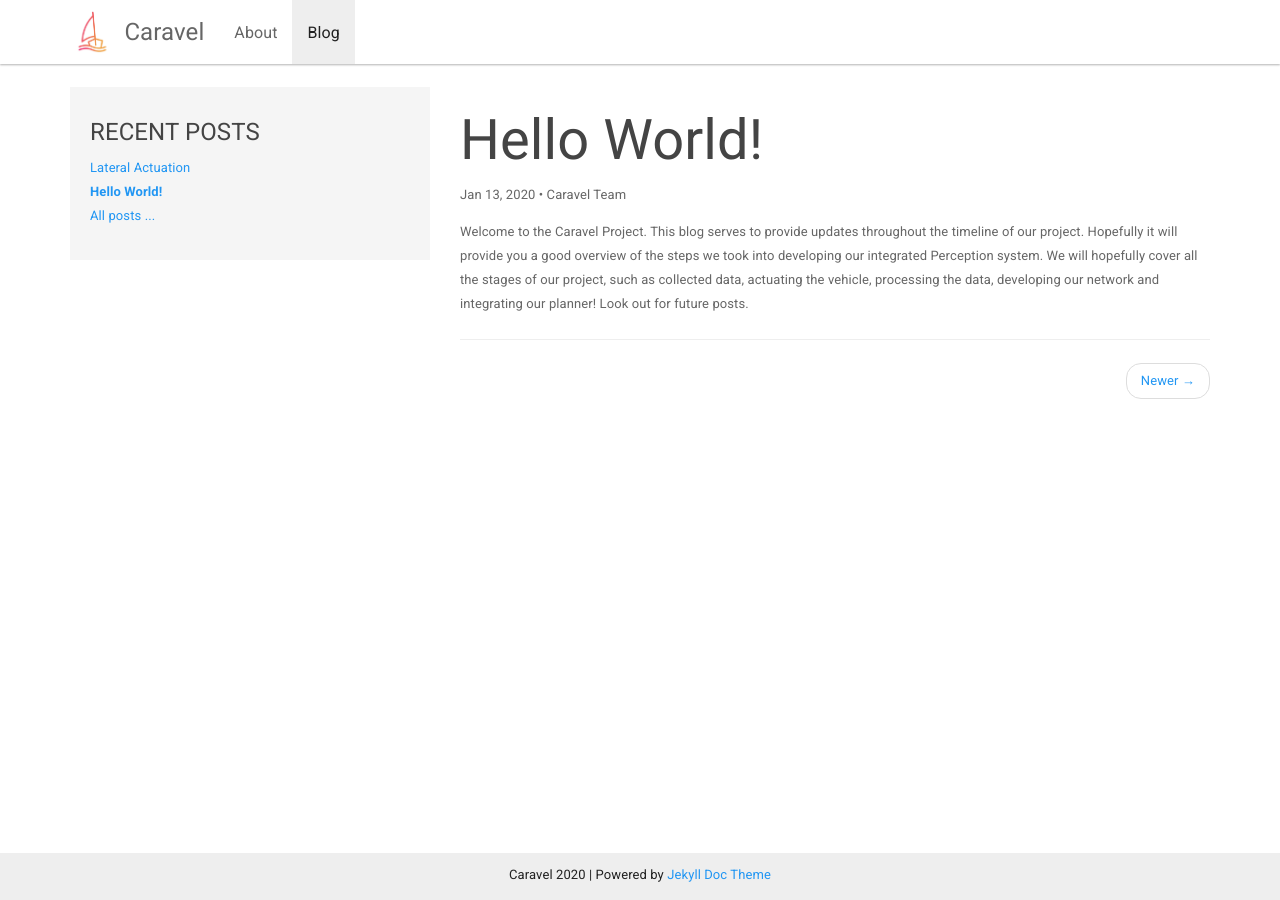
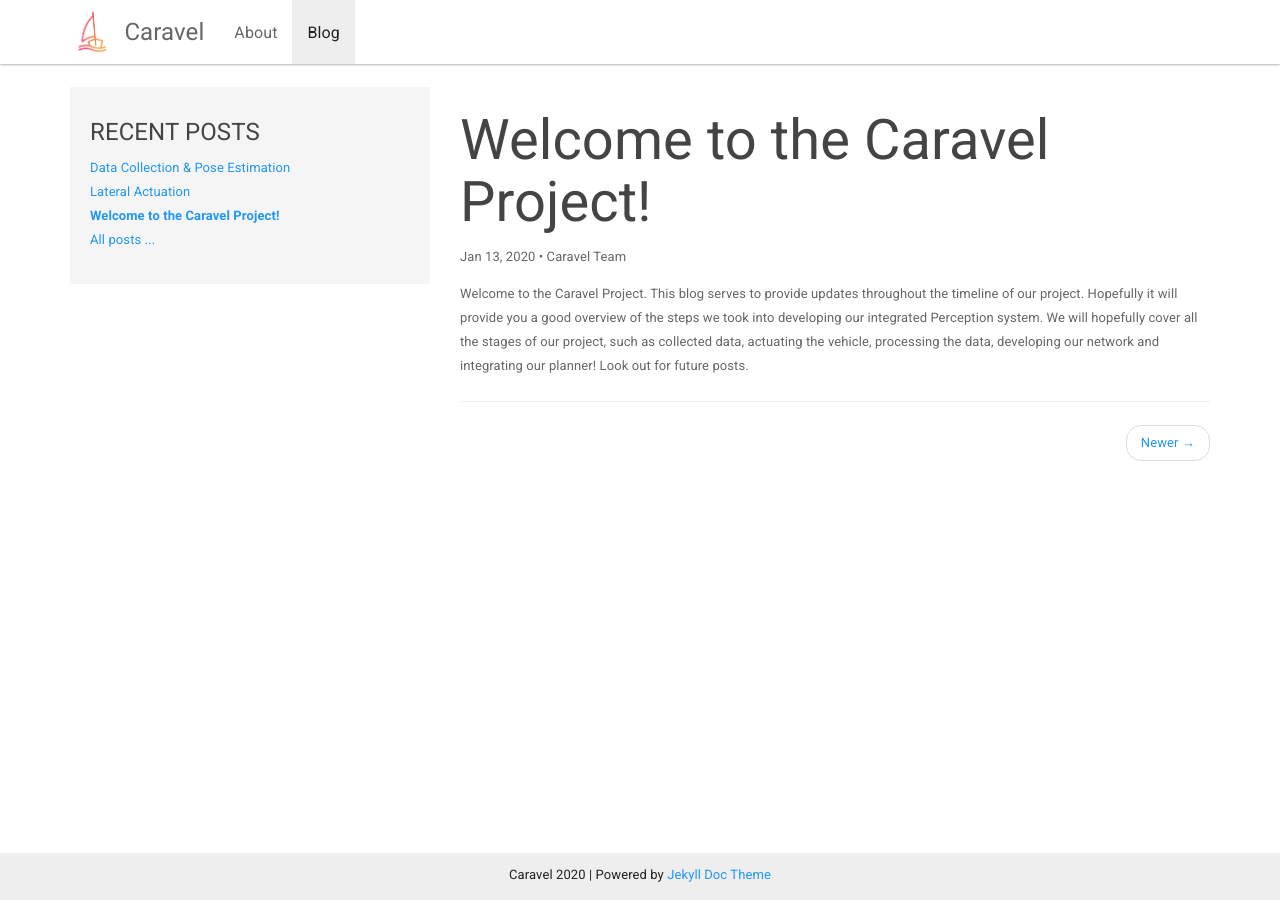
Before and after one commit to gocaravel/gocaravel-site, a Jekyll site: the page built from _posts/2020-01-13-intro-post.md, in a window 1280 px wide. Built offline with Jekyll 4.4.1, drawn with Linux system fonts in a browser that asks for light colours.

Commit message:
add post on pose esitmation and dataset

```diff
--- a/_posts/2020-01-13-intro-post.md
+++ b/_posts/2020-01-13-intro-post.md
@@ -1,6 +1,6 @@
 ---
 layout: post
-title:  "Hello World!"
+title:  "Welcome to the Caravel Project!"
 date:   2020-01-13 15:41:09
 author: Caravel Team
 ---
--- a/_posts/2020-01-17-actuation-first.md
+++ b/_posts/2020-01-17-actuation-first.md
@@ -2,7 +2,7 @@
 layout: post
 title:  "Lateral Actuation"
 date:   2020-01-17 11:09:12
-author:  Stephen Jia
+author:  Caravel Team
 ---
 
 We were able to get lateral actuation on the car. It was quite an arduous process!
```
Also changed, not shown: _posts/2020-01-20-pose-first.md (added, +18 -0 lines), assets/img/oles.jpg, 2 other files.
